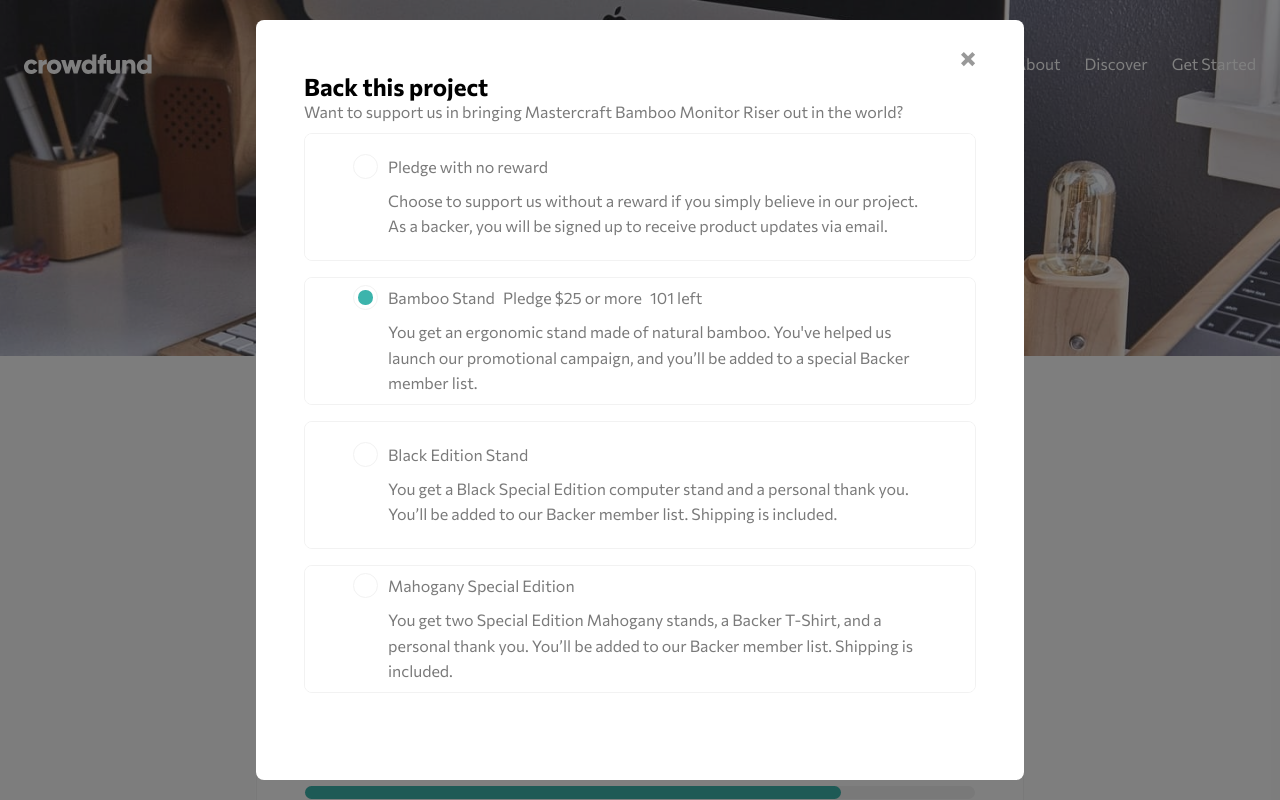
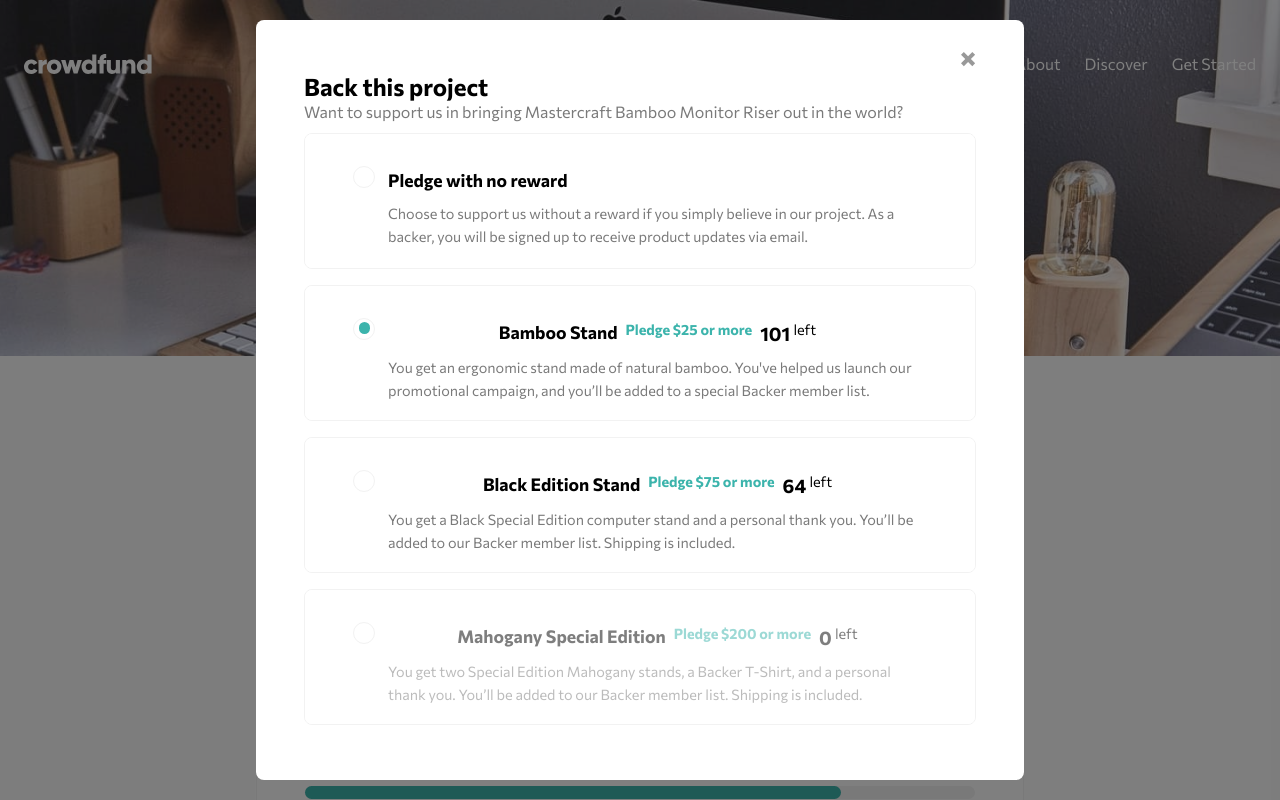
Before and after one commit to tabascum/crowdfunding-product-page, a Vue app: page / in a window 1280 px wide. Both pictures are taken after a click on the button "Back this project". Shown: the top 800 px of the page. Built offline with nearby package versions, Linux system fonts and the light colour scheme.

Commit message:
Update modals cards headers style

```diff
--- a/src/components/ModalCardsComponent.vue
+++ b/src/components/ModalCardsComponent.vue
@@ -8,15 +8,14 @@
 
 <style scoped>
 .modal-content {
-  max-height: 8rem;
+  max-height: 8.5rem;
   width: 100%;
   background-color: var(--white);
-  padding-inline: 1rem;
   border-radius: 0.75rem;
   border: 0.1rem solid var(--light-gray);
   display: flex;
   flex-direction: column;
-  justify-content: center;
+  align-items: flex-start;
   transition: 0.6s all;
   cursor: pointer;
 }
--- a/src/components/ModalComponent.vue
+++ b/src/components/ModalComponent.vue
@@ -40,7 +40,7 @@
                 <span class="checkmark"></span>
               </div>
               <div class="card-one">
-                <p>Pledge with no reward</p>
+                <h2>Pledge with no reward</h2>
                 <p>
                   Choose to support us without a reward if you simply believe in our project. As a
                   backer, you will be signed up to receive product updates via email.
@@ -56,9 +56,12 @@
               </div>
               <div class="card-one">
                 <div class="pledge-header">
-                  <p>Bamboo Stand</p>
-                  <p>Pledge $25 or more</p>
-                  <span> 101 left </span>
+                  <h2>Bamboo Stand</h2>
+                  <p class="pledge-value">Pledge $25 or more</p>
+                  <span>
+                    <p>101</p>
+                    <p>left</p>
+                  </span>
                 </div>
                 <p>
                   You get an ergonomic stand made of natural bamboo. You've helped us launch our
@@ -74,7 +77,14 @@
                 <span class="checkmark"></span>
               </div>
               <div class="pledge">
-                <p>Black Edition Stand</p>
+                <div class="pledge-header">
+                  <h2>Black Edition Stand</h2>
+                  <p class="pledge-value">Pledge $75 or more</p>
+                  <span>
+                    <p>64</p>
+                    <p>left</p>
+                  </span>
+                </div>
                 <p>
                   You get a Black Special Edition computer stand and a personal thank you. You’ll be
                   added to our Backer member list. Shipping is included.
@@ -88,8 +98,15 @@
                 <input type="radio" name="" id="" />
                 <span class="checkmark"></span>
               </div>
-              <div class="pledge">
-                <p>Mahogany Special Edition</p>
+              <div class="pledge disabled">
+                <div class="pledge-header">
+                  <h2>Mahogany Special Edition</h2>
+                  <p class="pledge-value">Pledge $200 or more</p>
+                  <span>
+                    <p>0</p>
+                    <p>left</p>
+                  </span>
+                </div>
                 <p>
                   You get two Special Edition Mahogany stands, a Backer T-Shirt, and a personal
                   thank you. You’ll be added to our Backer member list. Shipping is included.
@@ -104,16 +121,6 @@
 </template>
 
 <style scoped>
-.modal-enter-from,
-.modal-leave-to {
-  opacity: 0;
-  transform: scale(1.1);
-}
-
-.modal-enter-active,
-.modal-leave-active {
-  transition: all 0.25s ease;
-}
 .modal-bg {
   position: fixed;
   top: 0;
@@ -159,21 +166,6 @@
   align-self: flex-end;
 }
 
-.modal-card {
-  display: flex;
-  justify-content: center;
-}
-
-.modal-card div {
-  display: inline-flex;
-  gap: 0.5rem;
-}
-
-.modal-card h2 {
-  font-size: 1.2rem;
-  color: var(--black);
-  font-weight: var(--fw-bold);
-}
 .modal-header h1 {
   color: var(--black);
   font-weight: var(--fw-bolder);
@@ -185,6 +177,33 @@
   display: flex;
   flex-direction: column;
   gap: 1rem;
+}
+
+.modal-card {
+  display: flex;
+  width: 100%;
+}
+
+.modal-card div {
+  display: flex;
+  align-items: flex-start;
+  justify-content: center;
+  gap: 0.5rem;
+}
+
+.modal-card h2 {
+  font-size: 1.1rem;
+  color: var(--black);
+  font-weight: var(--fw-bolder);
+  transition: 0.3s all;
+}
+
+.modal-card h2:hover {
+  color: var(--moderate-cyan);
+}
+
+.modal-card p {
+  font-size: 0.9rem;
 }
 
 .card-radio {
@@ -212,8 +231,8 @@
   position: absolute;
   top: 0;
   left: 0;
-  height: 25px;
-  width: 25px;
+  height: 1.4rem;
+  width: 1.4rem;
   border-radius: 50%;
   border: 0.1rem solid var(--light-gray);
 }
@@ -234,26 +253,49 @@
 
 .card-radio .checkmark::after {
   top: 0.24rem;
-  left: 0.26rem;
-  width: 0.9rem;
-  height: 0.9rem;
+  left: 0.3rem;
+  width: 0.7rem;
+  height: 0.7rem;
   border-radius: 50%;
   background-color: var(--moderate-cyan);
 }
 
 .card-one,
 .pledge {
-  display: inherit;
+  display: flex;
   flex-direction: column;
+  justify-content: center;
 }
 
-.modal-stock {
-  display: inline-flex;
-  justify-self: end;
+.pledge-header {
+  display: flex;
+  justify-content: flex-start;
+  align-items: start;
+  font-weight: var(--fw-bolder);
+  color: var(--black);
+  width: 100%;
 }
 
-.no-reward {
+.pledge-header .pledge-value {
   display: flex;
-  flex-direction: column;
+  justify-content: center;
+  font-weight: var(--fw-bolder);
+  color: var(--moderate-cyan);
+}
+
+.pledge-header span {
+  align-self: flex-end;
+  justify-content: center;
+  display: flex;
+  gap: 0.2rem;
+}
+
+.pledge-header span p:first-of-type {
+  font-size: 1.2rem;
+  font-weight: var(--fw-bolder);
+}
+
+.disabled {
+  opacity: 0.5;
 }
 </style>
```
